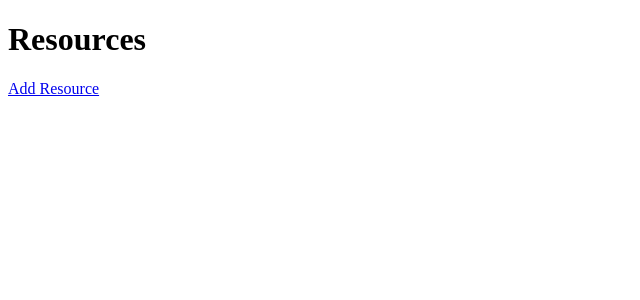
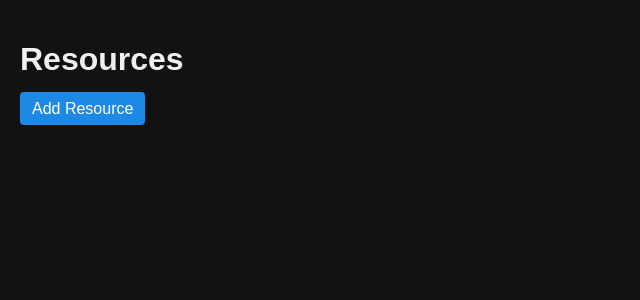
Before and after one commit to 04-impiousrust/opensec, a Django app: page / in a window 1280 px wide. Shown: the top 300 px of the page, without its empty margins (0-640 px from the left). Run offline with Django 4.2, Linux system fonts and the light colour scheme; data that the repository does not hold is empty.

Commit message:
Add dark theme styling

```diff
--- a/templates/resources/list.html
+++ b/templates/resources/list.html
@@ -2,15 +2,39 @@
 <html>
 <head>
     <title>Resources</title>
+    <style>
+        body {
+            background-color: #121212;
+            color: #f0f0f0;
+            font-family: Arial, sans-serif;
+            margin: 0;
+            padding: 20px;
+        }
+        a { color: #90caf9; }
+        a.button {
+            background: #1e88e5;
+            color: #fff;
+            padding: 8px 12px;
+            text-decoration: none;
+            border-radius: 4px;
+        }
+        ul { list-style-type: none; padding: 0; }
+        li {
+            background: #1e1e1e;
+            margin: 8px 0;
+            padding: 10px;
+            border-radius: 4px;
+        }
+    </style>
 </head>
 <body>
     <h1>Resources</h1>
-    <a href="{% url 'resource_add' %}">Add Resource</a>
+    <a href="{% url 'resource_add' %}" class="button">Add Resource</a>
     <ul>
         {% for resource in resources %}
         <li>
             <a href="{{ resource.url }}">{{ resource.description }}</a> - {{ resource.category.name }} - Upvotes: {{ resource.upvotes }}
-            <a href="{% url 'resource_upvote' resource.pk %}">Upvote</a>
+            <a href="{% url 'resource_upvote' resource.pk %}" class="button">Upvote</a>
         </li>
         {% endfor %}
     </ul>
```
Also changed, not shown: templates/resources/create.html (+18 -0 lines), resources/migrations/0001_initial.py (added).
